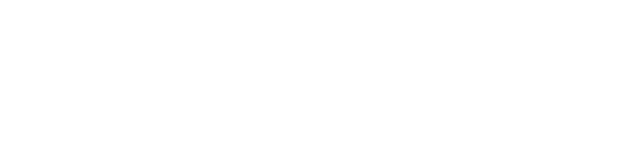
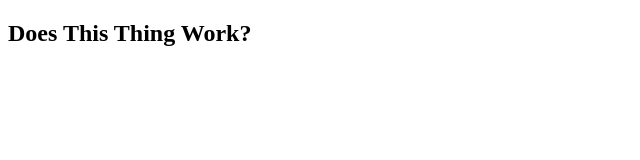
Before and after one commit to callummansfield/callummansfield.github.io, a plain HTML site: page index.html in a window 1280 px wide. Shown: the whole page, without its empty margins (0-640 px from the left). Drawn offline with Linux system fonts and the light colour scheme.

Commit message:
Adding heading content

```diff
--- a/index.html
+++ b/index.html
@@ -6,7 +6,7 @@
     </head>
     <body>
 
-
+        <h2 class="header">Does This Thing Work?</h2>
 
     </body>
 
```
